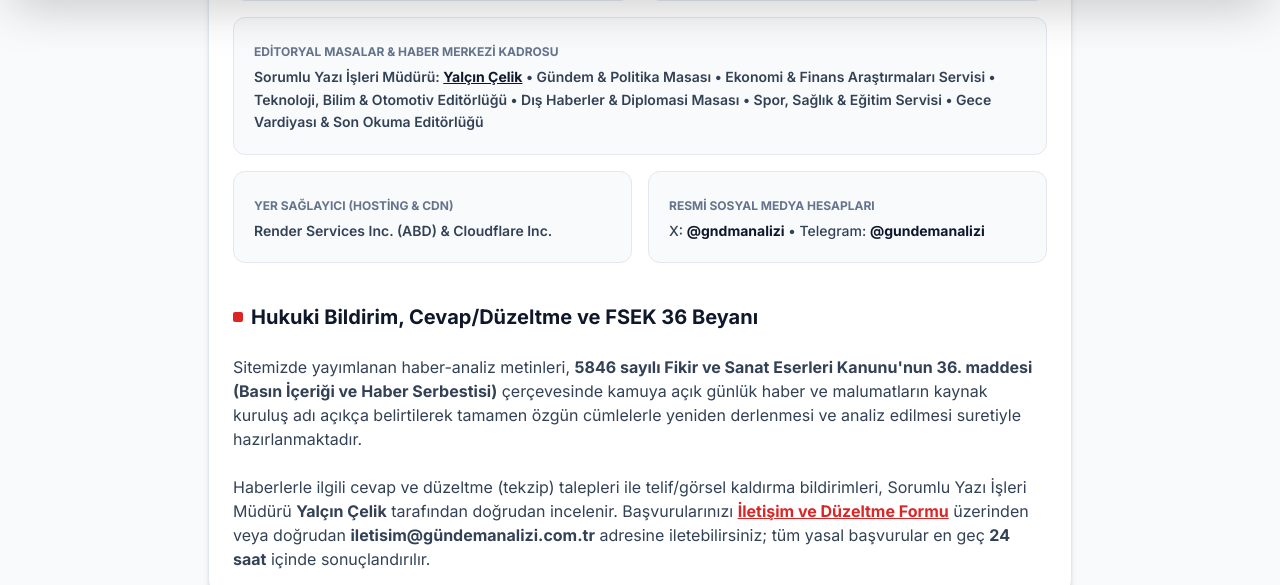
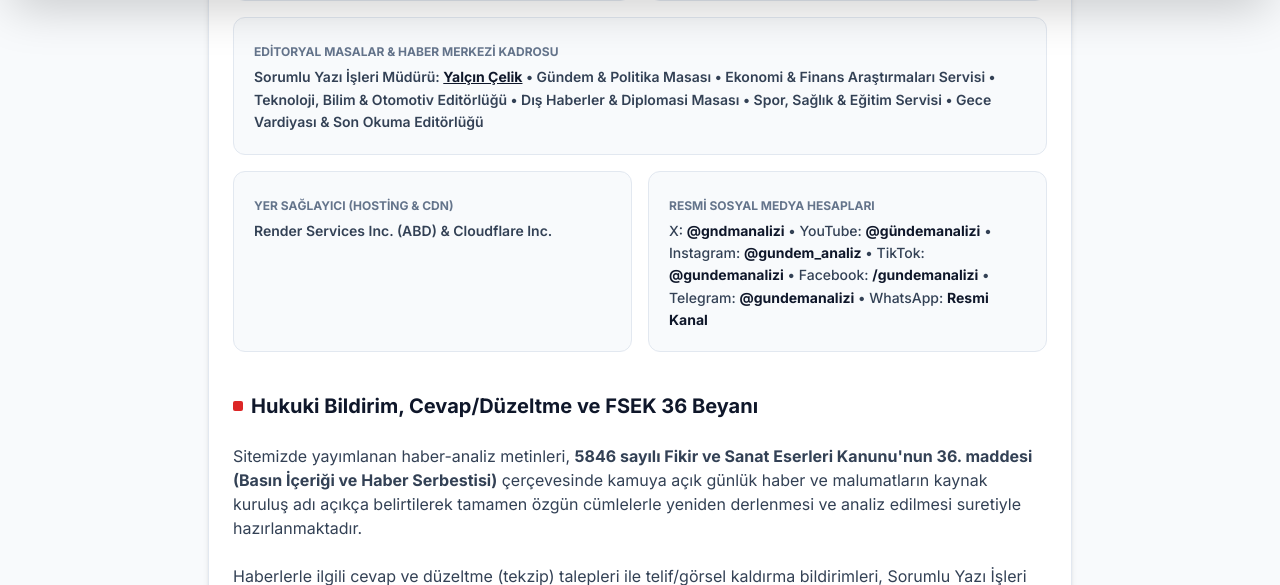
Before and after one commit to celikyalcin336-blip/gundemanalizi, a FastAPI app: page /kunye in a window 1280 px wide. Shown: the part 810-1395 px from the top of the page. Run offline with FastAPI, Linux system fonts and the light colour scheme; some libraries are stand-ins or nearby versions.

Commit message:
Fix rich article content query, kunye social links, and panel pre-auth HTML shielding

```diff
--- a/assets/app.js
+++ b/assets/app.js
@@ -270,7 +270,7 @@
         });
 
         // =====================================================================
-        // 2. 12 BURÇ YAPAY ZEKA GÜNLÜK YORUM MOTORU (OTOMATİK GÜNLÜK YORUM)
+        // 2. 12 BURÇ GÜNLÜK ASTROLOJİ YORUM MOTORU
         // =====================================================================
         // =====================================================================
         // 🔮 1. 99 LVL ASTROLOJİ & BURÇLAR MERKEZİ (HÜRRİYET STANDARDI MOTORU)
--- a/database.py
+++ b/database.py
@@ -1050,12 +1050,12 @@ def get_articles(limit: int = 20, category: str = None, offset: int = 0) -> List
         if category:
             clean_cat = category.strip()
             if clean_cat.lower() in ["son dakika", "sondakika", "son-dakika", "breaking"]:
-                cur = conn.execute("SELECT id, slug, title, summary, category, image_path, source, views, created_at FROM articles ORDER BY id DESC LIMIT ? OFFSET ?", (limit, offset))
+                cur = conn.execute("SELECT id, slug, title, summary, content, category, image_path, source, views, created_at FROM articles ORDER BY id DESC LIMIT ? OFFSET ?", (limit, offset))
                 return [_row_to_dict(row) for row in cur.fetchall()]
 
             cat_norm = normalize_category_name(category) or category
             cur = conn.execute(
-                """SELECT id, slug, title, summary, category, image_path, source, views, created_at FROM articles
+                """SELECT id, slug, title, summary, content, category, image_path, source, views, created_at FROM articles
                    WHERE category = ? OR LOWER(category) = LOWER(?) OR category = ?
                    ORDER BY id DESC LIMIT ? OFFSET ?""",
                 (cat_norm, cat_norm, category.strip(), limit, offset)
@@ -1064,7 +1064,7 @@ def get_articles(limit: int = 20, category: str = None, offset: int = 0) -> List
             if not rows and offset == 0:
                 kw = cat_norm.lower()
                 cur = conn.execute(
-                    """SELECT id, slug, title, summary, category, image_path, source, views, created_at FROM articles
+                    """SELECT id, slug, title, summary, content, category, image_path, source, views, created_at FROM articles
                        WHERE title LIKE ? OR summary LIKE ? OR category LIKE ?
                        ORDER BY id DESC LIMIT ? OFFSET ?""",
                     (f"%{kw}%", f"%{kw}%", f"%{kw}%", limit, offset)
@@ -1072,7 +1072,7 @@ def get_articles(limit: int = 20, category: str = None, offset: int = 0) -> List
                 rows = [_row_to_dict(row) for row in cur.fetchall()]
             return rows
         else:
-            cur = conn.execute("SELECT id, slug, title, summary, category, image_path, source, views, created_at FROM articles ORDER BY id DESC LIMIT ? OFFSET ?", (limit, offset))
+            cur = conn.execute("SELECT id, slug, title, summary, content, category, image_path, source, views, created_at FROM articles ORDER BY id DESC LIMIT ? OFFSET ?", (limit, offset))
             return [_row_to_dict(row) for row in cur.fetchall()]
 
 
--- a/templates/index.html
+++ b/templates/index.html
@@ -1239,7 +1239,7 @@
                     </div>
                     <h3 class="text-xl font-bold text-slate-900 mb-2">Bu Kategoride Henüz Haber Listelenmiyor</h3>
                     <p class="text-xs text-slate-600 leading-relaxed mb-6">
-                        Editörlerimiz ve yapay zeka sistemimiz {{ active_category }} kategorisi için en güncel verileri derlemeye devam ediyor. Lütfen biraz sonra tekrar kontrol edin veya ana sayfadaki diğer sıcak gelişmelere göz atın.
+                        İlgili kategori masamız ve editör kadromuz {{ active_category }} başlığındaki en güncel gelişmeleri doğrulayarak yayına hazırlamaya devam ediyor. Lütfen biraz sonra tekrar kontrol edin veya ana sayfadaki diğer sıcak gelişmelere göz atın.
                     </p>
                     <a href="/" class="inline-flex items-center gap-2 px-5 py-2.5 rounded-xl bg-red-600 hover:bg-red-500 text-white font-bold text-xs transition shadow-lg">
                         <i data-lucide="arrow-left" class="w-4 h-4"></i>
--- a/templates/kunye.html
+++ b/templates/kunye.html
@@ -130,8 +130,8 @@
                     <div class="bg-slate-50 p-5 rounded-xl border border-slate-200 space-y-1">
                         <span class="text-xs text-slate-500 uppercase font-bold">Resmi Sosyal Medya Hesapları</span>
                         <p class="text-slate-700 text-sm font-medium">
-                            X: <a href="https://x.com/gndmanalizi" target="_blank" rel="noopener" class="text-red-600 font-bold hover:underline">@gndmanalizi</a> •
-                            Telegram: <a href="https://t.me/gundemanalizi" target="_blank" rel="noopener" class="text-red-600 font-bold hover:underline">@gundemanalizi</a>
+                            X: <a href="https://x.com/gndmanalizi" target="_blank" rel="noopener" class="text-red-600 font-bold hover:underline">@gndmanalizi</a> • YouTube: <a href="https://www.youtube.com/@g%C3%BCndemanalizi" target="_blank" rel="noopener" class="text-red-600 font-bold hover:underline">@gündemanalizi</a> • Instagram: <a href="https://www.instagram.com/gundem_analiz/" target="_blank" rel="noopener" class="text-red-600 font-bold hover:underline">@gundem_analiz</a> • TikTok: <a href="https://www.tiktok.com/@gundemanalizi" target="_blank" rel="noopener" class="text-red-600 font-bold hover:underline">@gundemanalizi</a> • Facebook: <a href="https://www.facebook.com/gundemanalizi" target="_blank" rel="noopener" class="text-red-600 font-bold hover:underline">/gundemanalizi</a> •
+                            Telegram: <a href="https://t.me/gundemanalizi" target="_blank" rel="noopener" class="text-red-600 font-bold hover:underline">@gundemanalizi</a> • WhatsApp: <a href="https://whatsapp.com/channel/0029VbDjlhj8qIzpKkjeWz08" target="_blank" rel="noopener" class="text-red-600 font-bold hover:underline">Resmi Kanal</a>
                         </p>
                     </div>
                 </div>
--- a/templates/panel.html
+++ b/templates/panel.html
@@ -13,6 +13,7 @@
     <meta name="apple-mobile-web-app-title" content="GA Panel">
     <link rel="apple-touch-icon" href="/assets/logo.png">
     <script src="https://cdn.tailwindcss.com"></script>
+
     <script>
         tailwind.config = {
             darkMode: 'class',
@@ -54,6 +55,7 @@
         </div>
     </div>
 
+    {% if panel_authed %}
     <!-- ÜST HEADER -->
     <header class="border-b border-brand-border bg-brand-dark/95 backdrop-blur sticky top-0 z-40">
         <div class="max-w-7xl mx-auto px-4 sm:px-6 py-3.5 flex flex-wrap items-center justify-between gap-3">
@@ -1158,6 +1160,8 @@
         </div>
     </div>
 
+    {% endif %}
+
     <script>
         lucide.createIcons();
         let lastStudioArticleId = null;
@@ -1215,6 +1219,7 @@
             window.location.reload();
         }
 
+        {% if panel_authed %}
         function showToast(text) {
             const box = document.getElementById('toast-box');
             document.querySelector('#toast-msg span').innerText = text;
@@ -1929,6 +1934,7 @@
             showToast('✅ Video linki ve başlık stüdyoya aktarıldı! Şimdi videoyu işleyebilirsin.');
             document.getElementById('v-title').scrollIntoView({ behavior: 'smooth', block: 'center' });
         }
+        {% endif %}
     </script>
 </body>
 </html>
--- a/web_server.py
+++ b/web_server.py
@@ -1117,7 +1117,7 @@ async def home(request: Request, kategori: str = None, q: str = None, sayfa: int
         import content_quality
         def _prefer_rich(pool, cap):
             non_c = [a for a in pool if not main.is_commodity_news(a.get("title", ""))]
-            if page == 1:
+            if page >= 1:
                 rich = [a for a in non_c if (not content_quality.is_thin(a["content"]) if a.get("content") else len((a.get("summary") or "").strip()) >= 35)]
                 if len(rich) >= cap:
                     return rich[:cap]
```
